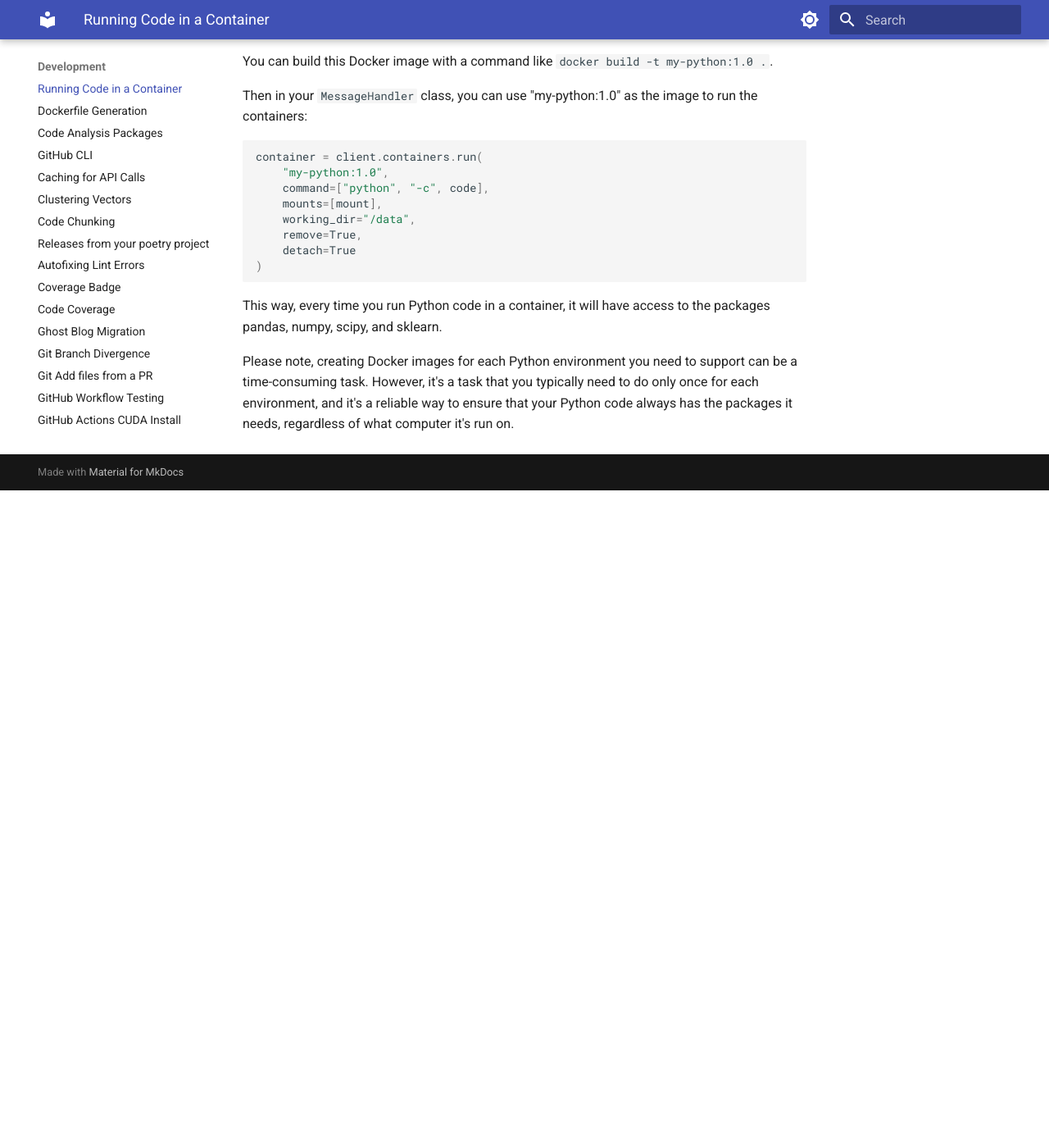
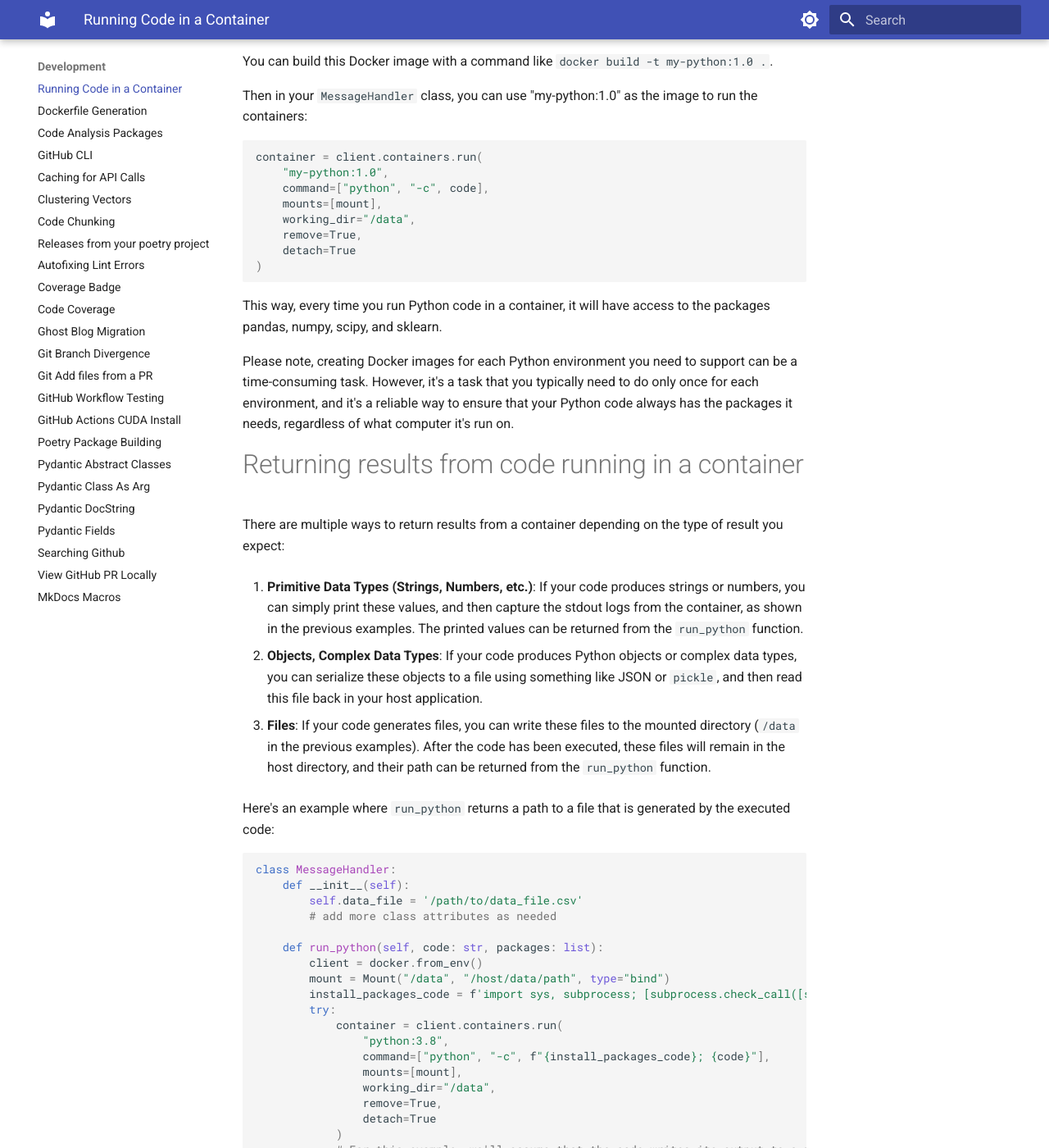
Before and after one commit to langroid/langroid, an MkDocs documentation site: the page built from docs/development/running-code-container.md, in a window 1280 px wide and 1400 px high, scrolled down 2218 px. Shown: the whole window at 82% size. Built offline with MkDocs 1.6.1 and Material for MkDocs 9.7.7, drawn with Linux system fonts in a browser that asks for light colours; before the commit the page ends 2816 px from its top, so only the background shows below that; some of the changed text lies outside the part shown.

Commit message:
doc update running-code-container

````diff
--- a/docs/development/running-code-container.md
+++ b/docs/development/running-code-container.md
@@ -130,3 +130,123 @@
 need to do only once for each environment, and it's a reliable way to ensure
 that your Python code always has the packages it needs, regardless of what
 computer it's run on.
+
+# Returning results from code running in a container
+
+There are multiple ways to return results from a container depending on the type
+of result you expect:
+
+1. **Primitive Data Types (Strings, Numbers, etc.)**: If your code produces
+   strings or numbers, you can simply print these values, and then capture the
+   stdout logs from the container, as shown in the previous examples. The
+   printed values can be returned from the `run_python` function.
+
+2. **Objects, Complex Data Types**: If your code produces Python objects or
+   complex data types, you can serialize these objects to a file using something
+   like JSON or `pickle`, and then read this file back in your host application.
+
+3. **Files**: If your code generates files, you can write these files to the
+   mounted directory (`/data` in the previous examples). After the code has been
+   executed, these files will remain in the host directory, and their path can
+   be returned from the `run_python` function.
+
+Here's an example where `run_python` returns a path to a file that is generated
+by the executed code:
+
+```python
+class MessageHandler:
+    def __init__(self):
+        self.data_file = '/path/to/data_file.csv'
+        # add more class attributes as needed
+
+    def run_python(self, code: str, packages: list):
+        client = docker.from_env()
+        mount = Mount("/data", "/host/data/path", type="bind")
+        install_packages_code = f'import sys, subprocess; [subprocess.check_call([sys.executable, "-m", "pip", "install", pkg]) for pkg in {packages}]'
+        try:
+            container = client.containers.run(
+                "python:3.8",
+                command=["python", "-c", f"{install_packages_code}; {code}"],
+                mounts=[mount],
+                working_dir="/data",
+                remove=True,
+                detach=True
+            )
+            # For this example, we'll assume that the code writes its output to a file called 'output.txt'.
+            return '/host/data/path/output.txt'
+        except docker.errors.ContainerError as e:
+            print(f'Error while running container: {e}')
+
+
+# usage
+handler = MessageHandler()
+code = """
+with open('output.txt', 'w') as f:
+    f.write('Hello, World!')
+"""
+packages = []
+output_file = handler.run_python(code, packages)
+print(f'Results are stored in: {output_file}')
+```
+
+In this example, the Python code writes its result to a file `output.txt`, and
+the `run_python` function returns the path to this file on the host machine.
+
+# Using JSON to serilize/deserialize Python objects to return from the container
+
+Yes, you can use JSON to dump results to the log, and then parse the output from
+the container log. This would work well for primitive data types and simple data
+structures like lists and dictionaries. Here's an example:
+
+```python
+import json
+
+
+class MessageHandler:
+    def __init__(self):
+        self.data_file = '/path/to/data_file.csv'
+        # add more class attributes as needed
+
+    def run_python(self, code: str, packages: list):
+        client = docker.from_env()
+        mount = Mount("/data", "/host/data/path", type="bind")
+        install_packages_code = f'import sys, subprocess; [subprocess.check_call([sys.executable, "-m", "pip", "install", pkg]) for pkg in {packages}]'
+        try:
+            container = client.containers.run(
+                "python:3.8",
+                command=["python", "-c", f"{install_packages_code}; {code}"],
+                mounts=[mount],
+                working_dir="/data",
+                remove=True,
+                detach=True
+            )
+            output = container.logs().decode('utf-8')
+            # Parse the output as JSON
+            result = json.loads(output)
+            return result
+        except docker.errors.ContainerError as e:
+            print(f'Error while running container: {e}')
+
+
+# usage
+handler = MessageHandler()
+code = """
+import json
+data = {'foo': 42, 'bar': [1, 2, 3]}
+print(json.dumps(data))
+"""
+packages = []
+result = handler.run_python(code, packages)
+print(f'Result: {result}')  # prints: Result: {'foo': 42, 'bar': [1, 2, 3]}
+```
+
+In this example, the Python code creates a dictionary, converts it to a JSON
+string using `json.dumps`, and prints it. The `run_python` function then
+captures the container log, which is the printed JSON string, and parses it back
+into a Python object using `json.loads`.
+
+Please note that this approach can only be used for serializable objects that
+can be converted to a JSON string. If your code produces non-serializable
+objects or objects that cannot be represented in JSON (like custom classes or
+complex data structures), you'll need to use a different approach (like
+serializing to a file using `pickle`, as discussed in a previous comment).
````
